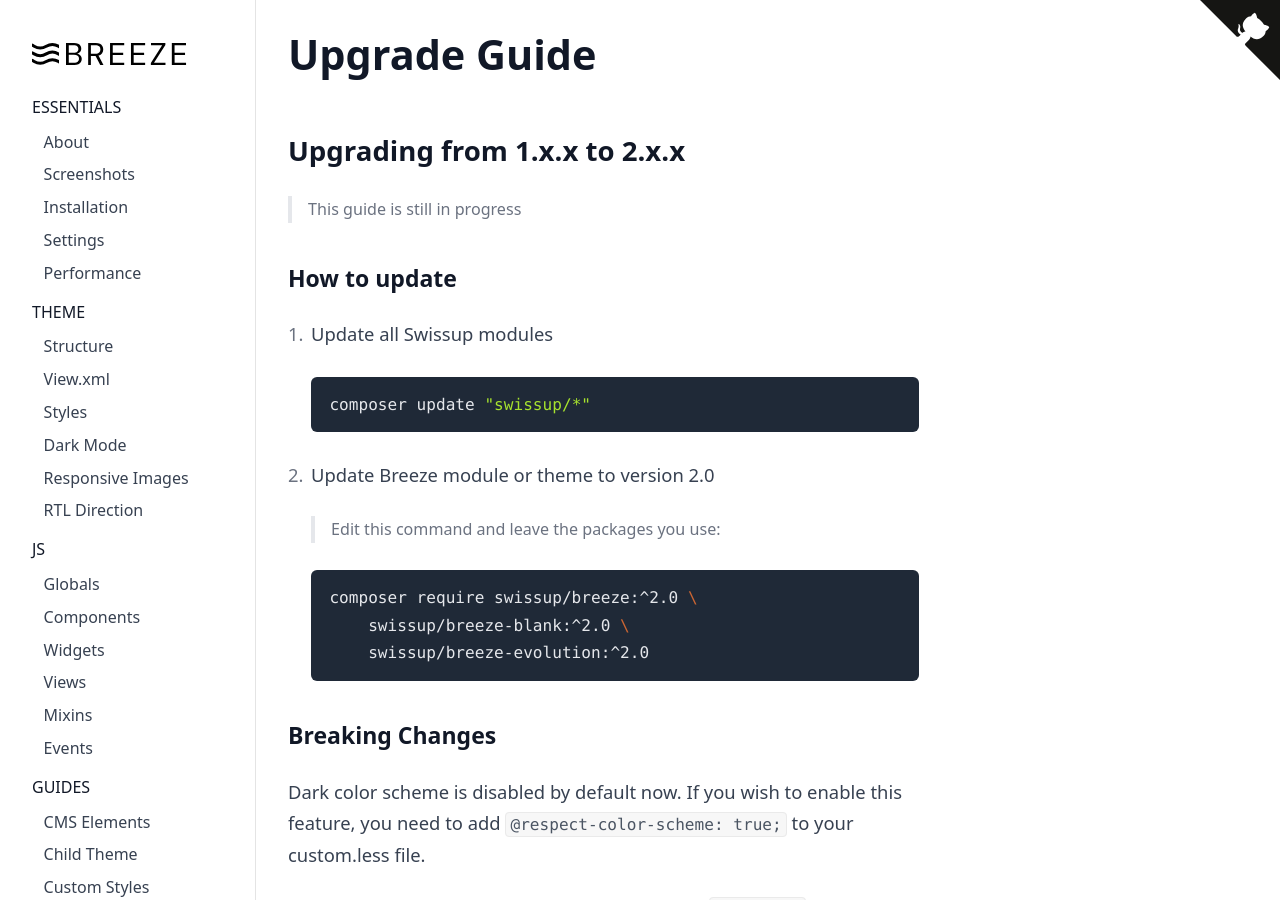
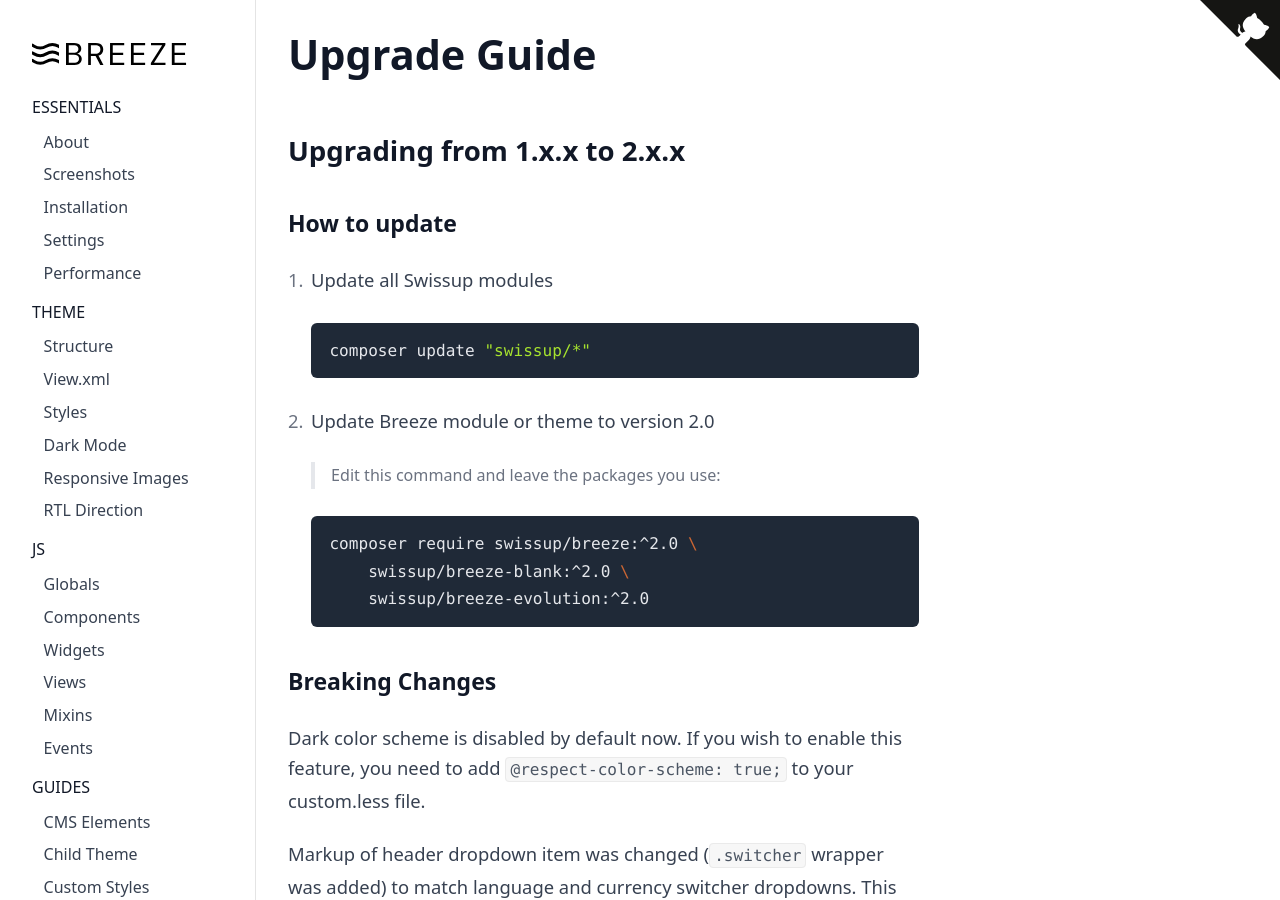
Before and after one commit to breezefront/breezefront.com, a Jekyll site: the page built from collections/_misc/upgrade.md, in a window 1280 px wide and 900 px high. Built offline with Jekyll 4.4.1, drawn with Linux system fonts in a browser that asks for light colours.

Commit message:
WIP: upgrade guide

```diff
--- a/collections/_misc/upgrade.md
+++ b/collections/_misc/upgrade.md
@@ -8,8 +8,6 @@ order: 51
 # Upgrade Guide
 
 ## Upgrading from 1.x.x to 2.x.x
-
-> This guide is still in progress
 
 ### How to update
 
```
